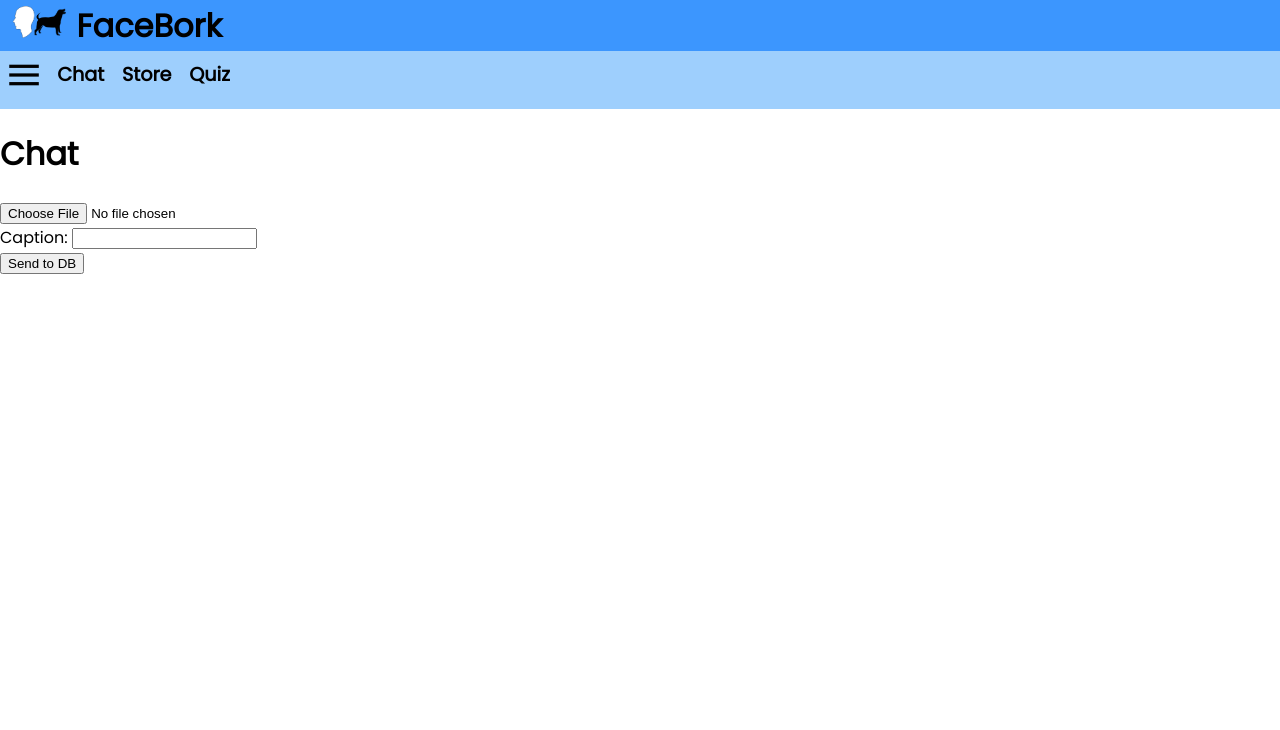
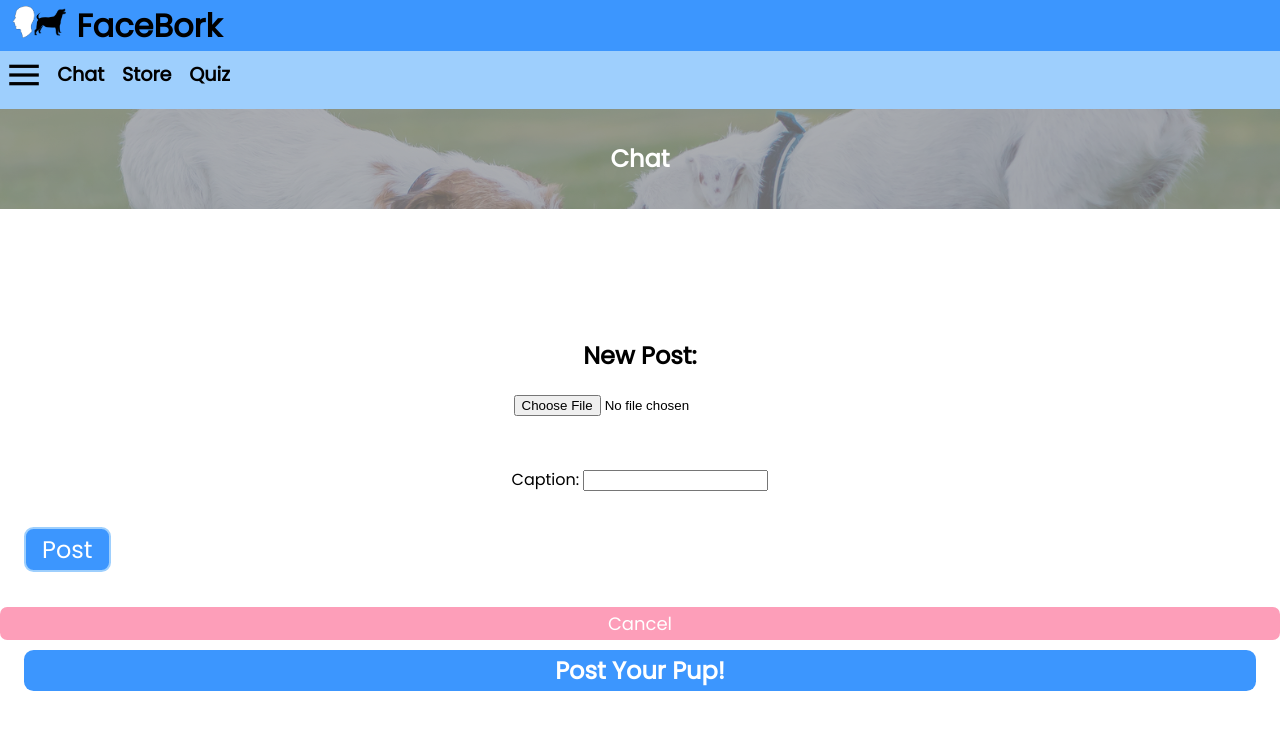
Before and after one commit to aadriien/cs20-facebork, a Node server app: page / in a window 1280 px wide. Shown: the top 730 px of the page. Run offline with Node 20, Linux system fonts and the light colour scheme; data that the repository does not hold is empty; some libraries are stand-ins or nearby versions.

Commit message:
finished anonymous posting board

```diff
--- a/public/html/index.html
+++ b/public/html/index.html
@@ -8,6 +8,9 @@
     <meta name="keywords" content="dogs, match, home, dogcare, tindog">
     <link rel="stylesheet" href="./stylesheets/style.css">
     <script src="https://code.jquery.com/jquery-3.6.0.js" integrity="sha256-H+K7U5CnXl1h5ywQfKtSj8PCmoN9aaq30gDh27Xc0jk=" crossorigin="anonymous"></script>
+    <!-- Modal -->
+    <script src="https://cdnjs.cloudflare.com/ajax/libs/jquery-modal/0.9.1/jquery.modal.min.js"></script>
+    <link rel="stylesheet" href="https://cdnjs.cloudflare.com/ajax/libs/jquery-modal/0.9.1/jquery.modal.min.css" />
     <style>
         #sidenav {display: none;}
         #topost {display: none;}
@@ -22,6 +25,40 @@
             var env = $.get('/imgur', (data) => {
                 //Yes, this is terrible practice, but I REALLY need this var
                 window.client = data.key;
+            })
+            var posts = $.get('/mongo/all', (data) => {
+                window.postJson = data.posts;
+                let htmlstr = '';
+                for (let i = (postJson.length - 1); i >= 0; i--) {
+                    let post = postJson[i];
+                    console.log(i)
+                    htmlstr += '<div class=card>'
+                        htmlstr += `<img src=${post.url}>`
+                        htmlstr += `<p><strong>${post.desc}</strong></p>`
+                        htmlstr += `<a href="#${i}" rel="modal:open">See comments</a>`
+                    htmlstr += '</div>'
+                    htmlstr += `<div class="modal card" id=${i}>`
+                        htmlstr += `<img src=${post.url}>`
+                        htmlstr += `<h3>${post.desc}</h3>`
+                        htmlstr += `<strong>Comments:</strong>`
+                        htmlstr += "<div class='comments'>"
+                            for (let comment of post.comments) {
+                                htmlstr += `<p>${comment}</p>`
+                            }
+                            if (post.comments.length === 0) {
+                                htmlstr += "<p>Be the first to add a comment!</p>"
+                            }
+                        htmlstr += "</div>"
+                        htmlstr += "<form action='/mongo/addComment' method='POST'>"
+                                htmlstr += "<label for='comment'>Comment: </label>"
+                                htmlstr += "<input type='text' name='comment' id='comment'>"
+                                htmlstr += `<input type='hidden' name='imgId' id='imgId'
+                                             value=${post._id}><br>`
+                                htmlstr += `<button type="submit">Post Comment</submit>`
+                            htmlstr += "</form>"
+                    htmlstr += '</div>'
+                }
+                $(".postBlock").append(htmlstr);
             })
         });
         function menuslide () {
@@ -107,18 +144,34 @@
     </header>
 
     <div class="main">
+        <div id="imgdiv">
             <h1>Chat</h1>
+        </div>
+        <div id="postModal" class="modal">
+            <h2>New Post:</h2>
             <form>
                 <input type="file" name="file">
             </form>
+            <br>
+            <div class="card">
                 <img id='topost' src="" alt="">
+            </div>
+            <br>
             <form action="mongo/new" method="POST">
                 <label for="desc">Caption:</label>
                 <input type="text" name="desc" id="desc">
                 <input id='url' type="hidden" name="url">
                 <br>
-            <button type="submit">Send to DB</button>
+                <br>
+                <button class="post" type="submit" >Post</button>
+                <br>
+                <a href="#" class="button cancel" rel="modal:close">Cancel</a>
             </form>
+        </div>
+
+        <a href="#postModal" class="button post" rel="modal:open"><strong>Post Your Pup!</strong></a>
+
+        <div class='postBlock'></div>
     </div>
 </body>
 </html>
--- a/public/stylesheets/style.css
+++ b/public/stylesheets/style.css
@@ -1,8 +1,87 @@
 @import url('https://fonts.googleapis.com/css?family=Poppins');
+
+/* Reset */
+button {
+  margin: 0;
+	padding: 0;
+	border: 0;
+	font-size: 100%;
+	font: inherit;
+	vertical-align: baseline;
+  border-radius: .2em;
+  border: solid 2px #9ecffd;
+  padding: 4px 6px;
+  margin-top: .2em;
+}
+
+.postBlock {
+  display: flex;
+  flex-direction: row;
+  flex-wrap: wrap;
+  margin-top: 1em;
+  margin-bottom: 2em;
+}
+
+.postBlock .card {
+  text-align: center;
+  margin-bottom: 1.4em;
+}
+
+.postBlock .card p {
+  text-align: center;
+  margin: .2em;
+}
+
+.comments p {
+  background-color: #9ecffd;
+  border-top: #0f5bb3;
+  border-bottom: #0f5bb3;
+  border-width: 2px;
+  border-style: solid;
+  margin-top: 0;
+  margin-bottom: 0;
+  padding: .2em 1em;
+}
 
 body {
     font-family: Poppins, Arial, sans-serif;
     margin: 0;
+}
+
+.comments {
+  height: 12em;
+  overflow-y: scroll;
+  margin-bottom: .4em;
+}
+
+.modal {
+  z-index: 199 !important;
+  text-align: center;
+  padding-top: 6.8em;
+}
+
+.card {
+  border-radius: 1em;
+  margin: 0 auto 0 auto;
+  box-shadow: 0 4px 8px 0 rgba(0,0,0,0.2);
+  transition: 0.3s;
+  max-width: 90%;
+}
+
+.modal.card img{
+  max-width: 60vw;
+}
+
+.card img {
+  width: auto;
+  max-height: 30vh;
+  max-width: 80vw;
+  border-radius: inherit;
+  margin-bottom: -.5em;
+}
+
+.card:hover {
+  box-shadow: 0 8px 16px 0 rgba(0,0,0,0.2);
 }
 
 .logoBar {
@@ -12,13 +91,46 @@ body {
     margin-top: -1.2em;
     padding-bottom: 2em;
     height: 3.4em;
-    z-index: 9999;
+    z-index: 99;
     position: relative;
     align-items: center;
 }
 
 .main {
     padding-top: 6.8em;
+    margin: 0em 0em;
+}
+
+.post {
+  display: block;
+  color: #fff !important;
+  background-color: #3c96fe;
+  margin: .4em 1em;
+  font-size: x-large;
+  text-align: center;
+  padding: .2rem 1rem;
+  border-radius: .4em;
+}
+
+.post:hover {
+  color: #fff;
+  background-color: #0f5bb3;
+}
+
+.cancel {
+  display: block;
+  color: #fff !important;
+  background-color: #fd9eb9;
+  margin: auto auto;
+  font-size: large;
+  text-align: center;
+  padding: .2rem 1rem;
+  border-radius: .4em;
+}
+
+.cancel:hover {
+  color: #fff;
+  background-color: #ee5b5b;
 }
 
 #text {
@@ -70,7 +182,7 @@ header {
     margin: 0px;
     margin-top: -1em;
     position: fixed;
-    z-index: 99999;
+    z-index: 1;
 }
 .logoBar, .nav {
     display: flex;
@@ -118,7 +230,7 @@ header {
   background-color: #fd9eb9;
 }
 
-/* #imgdiv {
+#imgdiv {
     padding-left: 0;
     position: relative;
     height: 100px;
@@ -130,7 +242,7 @@ header {
 #imgdiv::before {
     background: linear-gradient(rgba(0, 0, 0, 0.5),
                                 rgba(0, 0, 0, 0.5) ),
-                                url('../imgs/banner.jpeg');
+                                url('../images/banner.jpg');
     background-size: cover;
     position: absolute;
     content: "";
@@ -146,7 +258,7 @@ h1 {
     font-size: x-large;
     text-align: center;
 
-} */
+}
 @media only screen and (max-width: 360px) {
     h1 {
         font-size: large;
--- a/routes/mongo.js
+++ b/routes/mongo.js
@@ -2,12 +2,12 @@ require('dotenv').config();
 var path = require('path')
 var express = require('express');
 var router = express.Router();
+var ObjectID = require('mongodb').ObjectID;
 
 /* Makes a new post */
 router.post('/new', async (req, res, next) => {
   let client = req.client;
   try {
-    console.log(req.body);
     let insert = await insertPost(client, process.env.DB, "posts", {
       "url": req.body.url,
       "desc": req.body.desc,
@@ -19,6 +19,31 @@ router.post('/new', async (req, res, next) => {
   }
 });
 
+router.get('/all', async (req, res, next) => {
+  let client = req.client;
+  try {
+    let data = await readCollection(client, process.env.DB, "posts", {})
+    res.send({"posts" : data});
+  } catch (e) {
+    next(e)
+  }
+});
+
+router.post('/addComment', async (req, res, next) => {
+  let client = req.client;
+  console.log(req.body);
+  try {
+    let id = req.body.imgId;
+    let comment = req.body.comment;
+    let update = await findAndUpdate(client, process.env.DB, "posts", id,
+                                    {"$push" : {"comments": comment}})
+    res.redirect('/');
+  } catch (e) {
+    next(e)
+  }
+});
+
+
 // Helper: Inserts one post into the Mongo Database
 async function insertPost(client, database, collection, post) {
   try{
@@ -28,4 +53,19 @@ async function insertPost(client, database, collection, post) {
   }
 }
 
+// Helper: Grabs all docs from a collection given a query
+async function readCollection(client, database, collection, search) {
+  const cursor = await client.db(database).collection(collection).find(search)
+  const results = await cursor.toArray();
+  return results;
+}
+
+async function findAndUpdate(client, database, collection, id, update) {
+  try{
+      const result = await client.db(database).collection(collection)
+                           .findOneAndUpdate({"_id" : ObjectID(id)}, update);
+  } catch (e) {
+      console.error(e)
+  }
+}
 module.exports = router;
```
Also changed, not shown: public/images/banner.jpg (added). Lines whose indentation alone changed are shown as unchanged.
